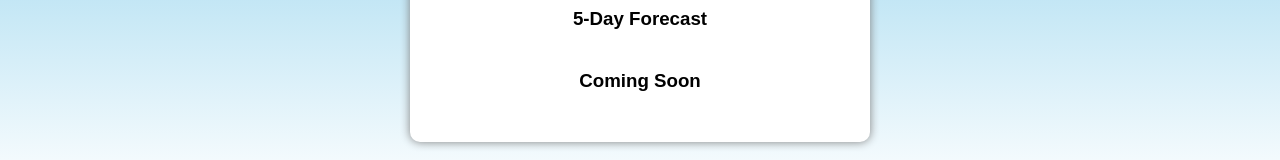
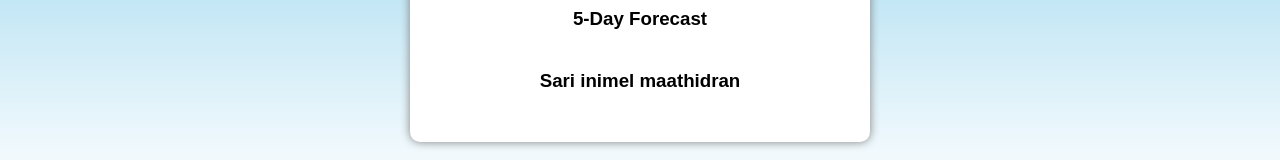
Before and after one commit to MDRASIN/Weather_API, a plain HTML site: page index.html in a window 1280 px wide. Shown: the part 202-362 px from the top of the page. Drawn offline with Linux system fonts and the light colour scheme.

Commit message:
updated code

```diff
--- a/index.html
+++ b/index.html
@@ -18,7 +18,7 @@
     <div id="forecast" class="forecast-container"></div>
 
     <div class="weather-info" id="weatherInfo"></div>
-    <h3>Coming Soon</h3>
+    <h3>Sari inimel maathidran</h3>
     <div id="forecast" class="forecast-container"></div>
 
   </div>
```
